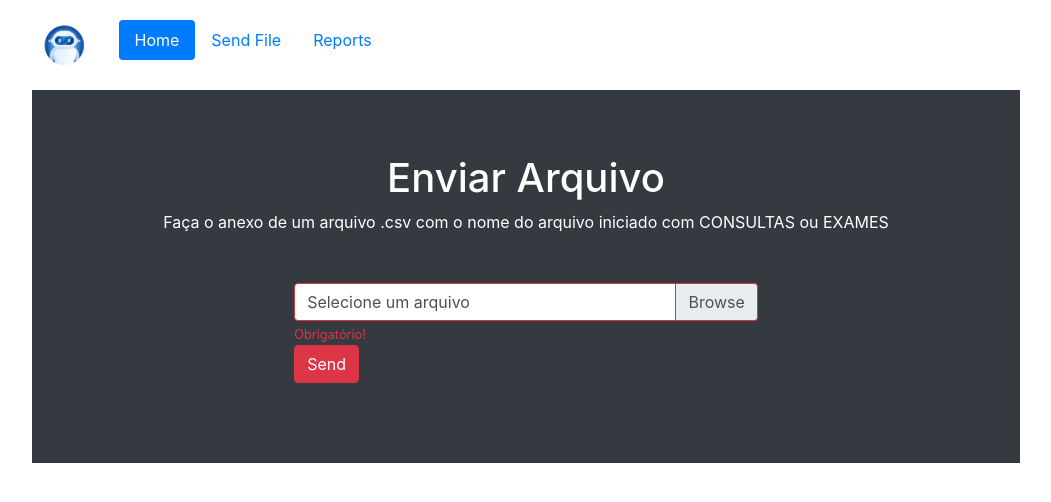
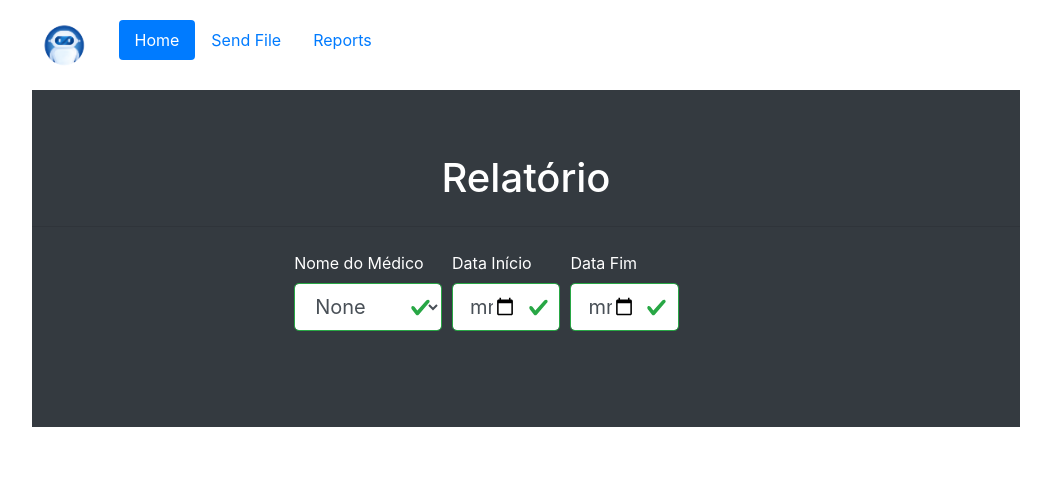
Before and after one commit to EricGPTI/DesafioMapes, a Django app: template relatorio/templates/report.html in a window 1280 px wide. Shown: the top 502 px of the page, without its empty margins (114-1165 px from the left). Run offline with Django 3.2, Linux system fonts and the light colour scheme; the template is opened without the code that fills it, so the values that code supplies are empty; some libraries are stand-ins or nearby versions.

Commit message:
criado botões de filtro para relatórios.

```diff
--- a/relatorio/templates/report.html
+++ b/relatorio/templates/report.html
@@ -2,20 +2,43 @@
 
 {% block 'content' %}
 <div class="jumbotron jumbotron-fluid bg-dark text-white text-justify">
-    <h1 align="center">Enviar Arquivo</h1>
-    <p align="center">Faça o anexo de um arquivo .csv com o nome do arquivo iniciado com CONSULTAS ou EXAMES</p>
+    <h1 align="center">Relatório</h1>
     <hr class="my-4">
     <div class="container-fluid">
         <div class="row justify-content-center">
             <div class="col-md-6" id="arquivo">
                 <form action="{% url 'file' %}" method="post" id="file" class="was-validated" enctype="multipart/form-data">
                     {% csrf_token %}
-                    <div class="custom-file">
-                        <input type="file" class="custom-file-input" id="validatedCustomFile" name="file" required>
-                        <label class="custom-file-label" for="validatedCustomFile">Selecione um arquivo</label>
-                        <div class="invalid-feedback">Obrigatório!</div>
+                    <div class="form-row">
+                        <div class="form group col-md-4 mb-6">
+                            <label for="Medico">Nome do Médico</label>
+                            <select class="form-control form-control-lg" name="medico">
+                                <option value="None">None</option>
+                                {% for medico in medicos %}
+                                    {%  if medico is not None %}
+                                    <option value="{{medico}}">{{medico}}</option>
+                                    {% endif %}
+                                {% endfor %}
+                            </select>
+                        </div>
+                        <div class="form-group col-md-3">
+                            <label>Data Início</label>
+                            <input type="date" class="form-control form-control-lg" id="data_inicio">
+                        </div>
+                        <div class="form-group col-md-3">
+                            <label>Data Fim</label>
+                            <input type="date" class="form-control form-control-lg" id="data_fim">
+                        </div>
+
+                        <!--<div class="form group col-md-4 mb-2">
+                            <label>Data Inicio</label>
+                            <input type="date" class="form-control form-control-lg" name="data_inicio">
+                        </div>
+                        <div class="form gropu col-md-4 mb-2">
+                            <label>Data Final</label>
+                            <input type="date" class="form-control form-control-lg" name="data_fim">
+                        </div>-->
                     </div>
-                    <button type="submit" class="btn btn-danger">Send</button>
                 </form>
             </div>
         </div>
```
Also changed, not shown: core/migrations/0001_initial.py (deleted), core/migrations/__init__.py (deleted), relatorio/migrations/__init__.py (deleted).
